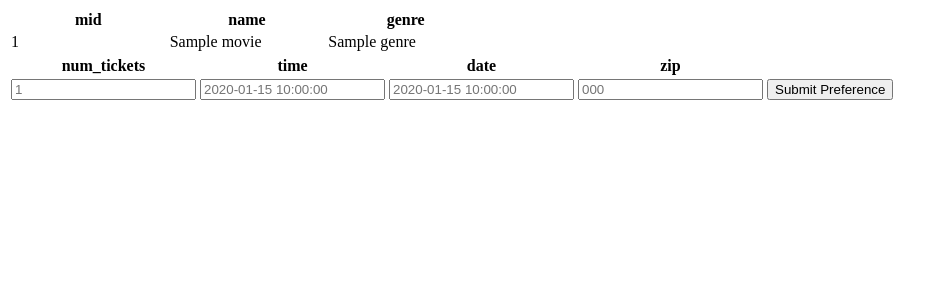
After one commit to ke11ysun/iX, a Flask app: template templates/preferences.html in a window 1280 px wide. The commit adds this page. Shown: the top 300 px of the page, without its empty margins (0-945 px from the left). Run offline with Flask 2, Linux system fonts and the light colour scheme; the template is opened without the code that fills it: most values are stand-ins (such as "Sample title", 1, 10 or a date in 2020).

Commit message:
basic logics

```diff
--- a/main.py
+++ b/main.py
@@ -3,91 +3,232 @@
 # cmd "python3 main.py"
 
 from flask import Flask, render_template, redirect, request, session, url_for
+from util import recommend, augment_preference, filter_shows, select_seats
+from util import get_user, get_movie
 
 app = Flask(__name__)
+app.secret_key = 'asdjkhahuehasjkjsadljasudslhugaf'
 
 @app.route("/")
 def index():
-    # index page = title pic + "let's get started"
-    return render_template("index.html")
+    title = "iX"
+    return render_template("index.html", title=title)
+
 
 @app.route("/login", methods=['POST', 'GET'])
 def login():
+    '''
+    in: login form, out: recommended mids, carry: uid
+    '''
     error = None
+    loaded = False
+    if 'uid' in session:
+        loaded = True
+
     if request.method == 'POST':
-        # save user id, name etc to session
-        logged_in = True
-    if logged_in:
-        return redirect('/movies')
+        username = request.form.get("username")
+        password = request.form.get("password")
+        if len(username) != 0:
+            loaded = True
+            user_entity = get_user(username, password)
+            if not user_entity:
+                error = "No username found"
+                loaded = False
+            elif user_entity["password"] != password:
+                error = "Please use make sure your password is correct!"
+                loaded = False
+    if loaded:
+        # if logged in, pass to recommender
+        session['user'] = user_entity
+        mids = recommend(user_entity['uid'])
+        session['recommended_mids'] = mids
+        # return redirect(url_for('.explore', mids=mids))
+        return redirect('/explore')
     else:
         return render_template('login.html', error=error)
 
+
 @app.route('/logout')
 def logout():
+    del session['user']
+    del session['chosen_mid']
+    del session['num_tickets']
+    del session['chosen_dis']
+    del session['recommended_mids']
+    del session['recommended_showings']
+    del session['share_link']
     return redirect('/')
 
-@app.route("/movies", methods=['POST', 'GET'])
-def movies():
-    # need a "history" button, to viewing history and enable rating
+
+@app.route("/explore", methods=['POST', 'GET'])
+def explore():
+    '''
+    GET: in: mids, display: movie list
+    POST: in: chosen mid from form, out/carry: chosen mid
+    '''
+    # TODO: Need a "history" button, to viewing history and enable rating
+
     if request.method == 'POST':
         # user chooses movie
+        chosen_mid = request.form.get("submit_button")
         # save movie id to session
+        session['chosen_mid'] = chosen_mid
+        print("====== chosen mid in session ======", session['chosen_mid'])
         return redirect('/preferences')
     else:
+        # if 'mids' in request.args:
+        #     mids = request.args['mids']
+        if 'recommended_mids' in session:
+            mids = session['recommended_mids']
+        else:
+            return render_template('explore.html', error="no mids")
         # retrieve movie list
-        # if logged in, pass to recommender
-        return render_template('/movies')
+        movies = []
+        for mid in mids:
+            movie = {}
+            entity = get_movie(mid)
+            movie['mid'] = mid
+            movie['name'] = entity['name']
+            movie['genre'] = entity['genre']
+            # etc
+            movies.append(movie)
+        return render_template('explore.html', len=len(movies), movies=movies)
+
 
 @app.route("/preferences", methods=['POST', 'GET'])
 def preferences():
+    '''
+    GET: in: chosen mid, display: chosen movie, pre filled preference
+    POST: in: preference form, out: showing list, share link, carry: num tickets
+    '''
+    # TODO: share link
+
     if request.method == 'POST':
         # user submits preferences (select + self-input)
+        # can overwrite pre filled
+        preference = {}
+        preference['num_tickets'] = request.form.get('num_tickets')
+        preference['time'] = request.form.get('time')
+        preference['date'] = request.form.get('date')
+        preference['zip'] = request.form.get('zip')
+        preference['self_input'] = request.form.get('self_input')
+        preference = augment_preference(preference)
+        # save new preference to db
+
+        # etc
+        # for payment calc
+        session['num_tickets'] = preference['num_tickets']
+        print("====== num_tickets ======", session['num_tickets'])
+
+        # filtering with rank
+        showings = filter_shows(session['chosen_mid'], preference)
+
         # run seat selection algo
+        for sid in showings:
+            show = showings[sid]
+            seats = select_seats(show)
+            if not seats:
+                del showings[sid]
+            else:
+                show['selected_seats'] = seats
+
         # generate share link
+        share_link = 'https'
+
+        session['recommended_showings'] = showings
+        session['share_link'] = share_link
+        # return redirect(url_for('.showings', showings=showings, share_link=share_link))
         return redirect('/showings')
     else:
+        if 'chosen_mid' not in session:
+            return render_template('preferences.html', error="no chosen_mid")
+        # display chosen movie info
+        movie = {}
+        entity = get_movie(session['chosen_mid'])
+        movie['name'] = entity['name']
+        movie['genre'] = entity['genre']
+        # etc
         # return empty form
         # if logged in and have prev preference in db, pre fill form
-        return render_template('/preferences')
+        if 'user' in session:
+            user_entity = session['user']
+            preference = {}
+            preference['num_tickets'] = user_entity['num_tickets']
+            preference['time'] = user_entity['time']
+            preference['date'] = user_entity['date']
+            preference['zip'] = user_entity['zip']
+            # etc
+        return render_template('preferences.html', movie=movie, preference=preference)
+
 
 @app.route("/showings", methods=['POST', 'GET'])
 def showings():
+    '''
+    GET: in: showing list, display: showing list
+    POST: in: chosen sid from form, out payment amount, carry: chosen sid
+    '''
     if request.method == 'POST':
-        # user submits preferences form (select + self-input)
+        # user choses showing
+        chosen_sid, price = request.form.get('sid_price').split('+')
+        price = int(price)
+        session['chosen_sid'] = chosen_sid
         # save showing info in db, for further rating
-        return redirect('/payment')
+
+        # payment
+        amount = price * int(session['num_tickets'])
+        return redirect(url_for('.payment', amount=amount))
     else:
-        # return empty form
-        # if logged in and have prev preference in db, pre fill form
-        return render_template('/showings')
+        # if 'showings' in request.args:
+        #     showings = request.args['showings']
+        if 'recommended_showings' not in session:
+            return render_template('showings.html', error='no showings')
+        print("====== recommended_showings ======", session['recommended_showings'])
+        showings = list(session['recommended_showings'].values())
+        return render_template('showings.html', len=len(showings), showings=showings)
 
 # do we need eg. another thread to listen and merge preferences??
 
+
 @app.route("/payment", methods=['POST', 'GET'])
 def payment():
+    '''
+    GET: in: payment amount, out/display: payinfo
+    POST: in: payment form, out: db
+    '''
     if request.method == 'POST':
-        # user submits payment form (select + self-input)
+        # user submits payment form
         # just save the info to db for now
         return redirect('/success')
     else:
-        # return empty form
+        if 'amount' in request.args:
+            amount = request.args['amount']
+        else:
+            return render_template('payment.html', error="no payment amount")
         # if logged in and have prev payment info in db, pre fill form
-        return render_template('/payment')
+        payinfo = {}
+        payinfo['amount'] = amount
+        if 'user' in session:
+            user_entity = session['user']
+            payinfo['card_number'] = user_entity['card_number']
+            # etc
+        return render_template('payment.html', payinfo=payinfo)
 
-@app.route("/success", methods=['POST', 'GET'])
+
+@app.route("/success")
 def success():
-    # display success
-    # wait
-    return redirect('/movies')
+    return render_template('success.html')
+
 
 @app.route("/history", methods=['POST', 'GET'])
 def history():
-    # retrieve viewing history, enable rating
-    return render_template('/history')
+    # TODO: retrieve viewing history, enable rating
+    return render_template('history.html')
+
 
 @app.route("/about")
 def about():
     return render_template("about.html")
 
+
 if __name__ == "__main__":
     app.run(host='127.0.0.1', port=8080, debug=True)
--- a/templates/index.html
+++ b/templates/index.html
@@ -10,9 +10,13 @@
 
     <h1> Cohesive and what what experience </h1>
     <p> Get Started </p>
+    <form action='{{ url_for('.login') }}' method="POST">
+      <button type="button" onclick="window.location.href='{{ url_for('login') }}';">Login
+      </button>
+    </form>
 
     <a href='{{ url_for('about') }}'> About </a>
 
     <!-- {% endblock %} -->
-  </body>s
+  </body>
 </html>
--- /dev/null
+++ b/templates/preferences.html
@@ -0,0 +1,41 @@
+
+<!DOCTYPE html>
+<html>
+
+<table>
+    <thead>
+    <tr>
+        <th>mid</th>
+        <th>name</th>
+        <th>genre</th>
+    </tr>
+    </thead>
+    <tr>
+        <td width="20%"> {{movie['mid']}} </td>
+        <td width="20%">{{movie['name']}}</td>
+        <td width="20%">{{movie['genre']}}</td>
+    </tr>
+<table>
+
+<form action="{{ url_for('preferences') }}" method="POST" class="preference-form">
+<table>
+    <thead>
+        <tr>
+            <th>num_tickets</th>
+            <th>time</th>
+            <th>date</th>
+            <th>zip</th>
+        </tr>
+        </thead>
+            <tr>
+            <td width="20%"> <input type="text" name="num_tickets" placeholder="{{preference['num_tickets']}}"/> </td>
+            <td width="20%"> <input type="text" name="time" placeholder="{{preference['time']}}"/> </td>
+            <td width="20%"> <input type="text" name="date" placeholder="{{preference['date']}}"/> </td>
+            <td width="20%"> <input type="text" name="zip" placeholder="{{preference['zip']}}"/> </td>
+            <td>
+                <button type="submit"> Submit Preference </button>
+            </td>
+            </tr>
+</table>
+</form>
+</html>
--- /dev/null
+++ b/templates/success.html
@@ -0,0 +1,5 @@
+<html>
+  <body>
+    <h1> success </h1>
+  </body>
+</html>
--- /dev/null
+++ b/util.py
@@ -0,0 +1,95 @@
+u1 = {
+        'username': 'kelly',
+        'password': 'pswd',
+        'uid': 'u001',
+        'num_tickets': 2,
+        'date': '2020-04-14',
+        'time': '4:00',
+        'zip': 10044,
+        'card_number': 'card0001'
+    }
+
+u2 = {
+        'username': 'sjx',
+        'password': 'hahaha',
+        'uid': 'u002',
+        'num_tickets': 3,
+        'date': '2020-02-02',
+        'time': '0:00',
+        'zip': 10044,
+        'card_number': 'card0002'
+    }
+
+users = {
+    ('kelly', 'pswd'): u1,
+    ('sjx', 'hahaha'): u2
+}
+
+m1 = {
+        'mid': 'm001',
+        'name': 'Life of Brian',
+        'genre': 'Comedy'
+    }
+
+m2 = {
+        'mid': 'm002',
+        'name': 'The Shining',
+        'genre': 'Horror'
+    }
+
+m3 = {
+        'mid': 'm003',
+        'name': 'Lock Stock and Two Smoking Barriels',
+        'genre': 'Drama'
+    }
+
+movies = {
+    'm001': m1,
+    'm002': m2,
+    'm003': m3
+}
+
+s1 = {
+    'sid': 's001',
+    'date': '1900-01-01',
+    'time': '0:00',
+    'cinema': 'AMC25',
+    'price': 35
+}
+
+s2 = {
+    'sid': 's002',
+    'date': '1800-01-01',
+    'time': '0:00',
+    'cinema': 'AMC34',
+    'price': 80
+}
+
+showings = {
+    's001': s1,
+    's002': s2
+}
+
+
+def recommend(uid):
+    mids = ['m001', 'm003']
+    return mids
+
+def augment_preference(preference):
+    # process natural language input
+    # match keywords and extract features
+    return preference
+
+def filter_shows(mid, preference):
+    return showings
+
+def select_seats(show):
+    # change show's seat map and update db
+    selected_seats = ['f1', 'g2']
+    return selected_seats
+
+def get_user(username, password):
+    return users[(username, password)]
+
+def get_movie(mid):
+    return movies[mid]
```
Also changed, not shown: notes.txt (added, +22 -0 lines), templates/explore.html (added, +28 -0 lines), templates/login.html (added, +24 -0 lines), templates/payment.html (added, +13 -0 lines), templates/showings.html (added, +34 -0 lines).
